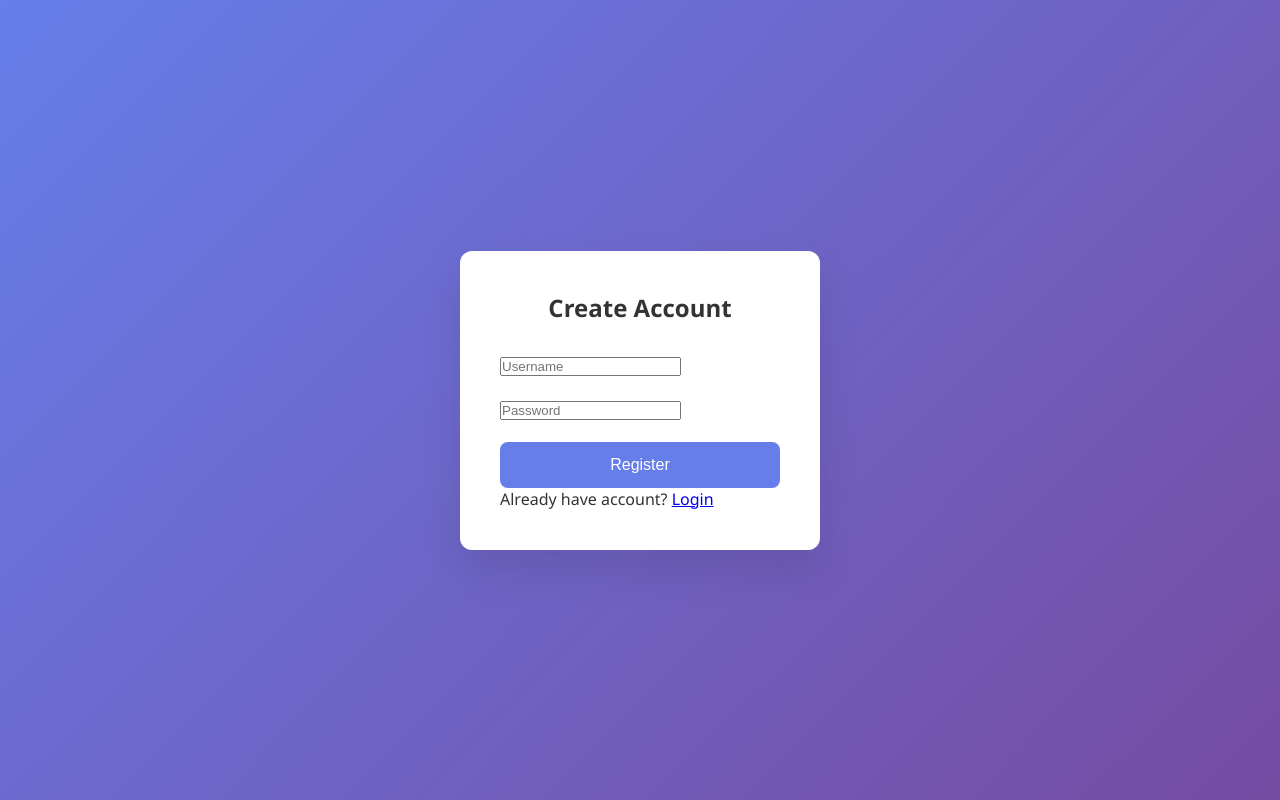
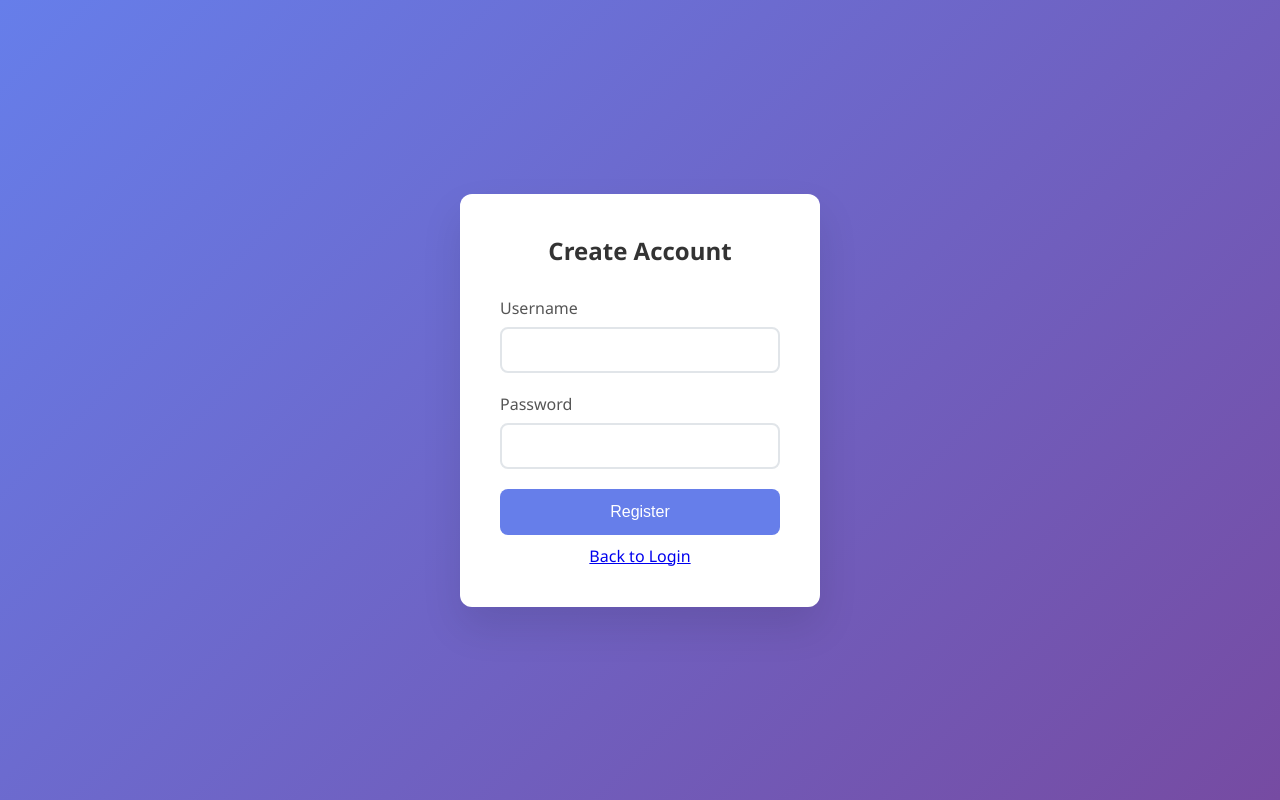
Before and after one commit to Ashishsuthar18/Hackathon, a plain HTML site: page register.html in a window 1280 px wide. Drawn offline with Linux system fonts and the light colour scheme.

Commit message:
Update register.html

```diff
--- a/register.html
+++ b/register.html
@@ -1,7 +1,9 @@
 <!DOCTYPE html>
-<html>
+<html lang="en">
 <head>
-<title>Register</title>
+<meta charset="UTF-8">
+<meta name="viewport" content="width=device-width, initial-scale=1.0">
+<title>Register - Inventory System</title>
 <link rel="stylesheet" href="css/style.css">
 </head>
 
@@ -12,12 +14,21 @@
 
 <h2>Create Account</h2>
 
-<input type="text" id="username" placeholder="Username"><br><br>
-<input type="password" id="password" placeholder="Password"><br><br>
+<div class="form-group">
+<label>Username</label>
+<input type="text" id="username">
+</div>
+
+<div class="form-group">
+<label>Password</label>
+<input type="password" id="password">
+</div>
 
 <button onclick="register()">Register</button>
 
-<p>Already have account? <a href="index.html">Login</a></p>
+<p style="text-align:center;margin-top:10px">
+<a href="index.html">Back to Login</a>
+</p>
 
 </div>
 </div>
@@ -26,11 +37,11 @@
 
 function register(){
 
-let username = document.getElementById("username").value;
-let password = document.getElementById("password").value;
+let username=document.getElementById("username").value;
+let password=document.getElementById("password").value;
 
-localStorage.setItem("user", username);
-localStorage.setItem("pass", password);
+localStorage.setItem("user",username);
+localStorage.setItem("pass",password);
 
 alert("Account created successfully");
 
```
